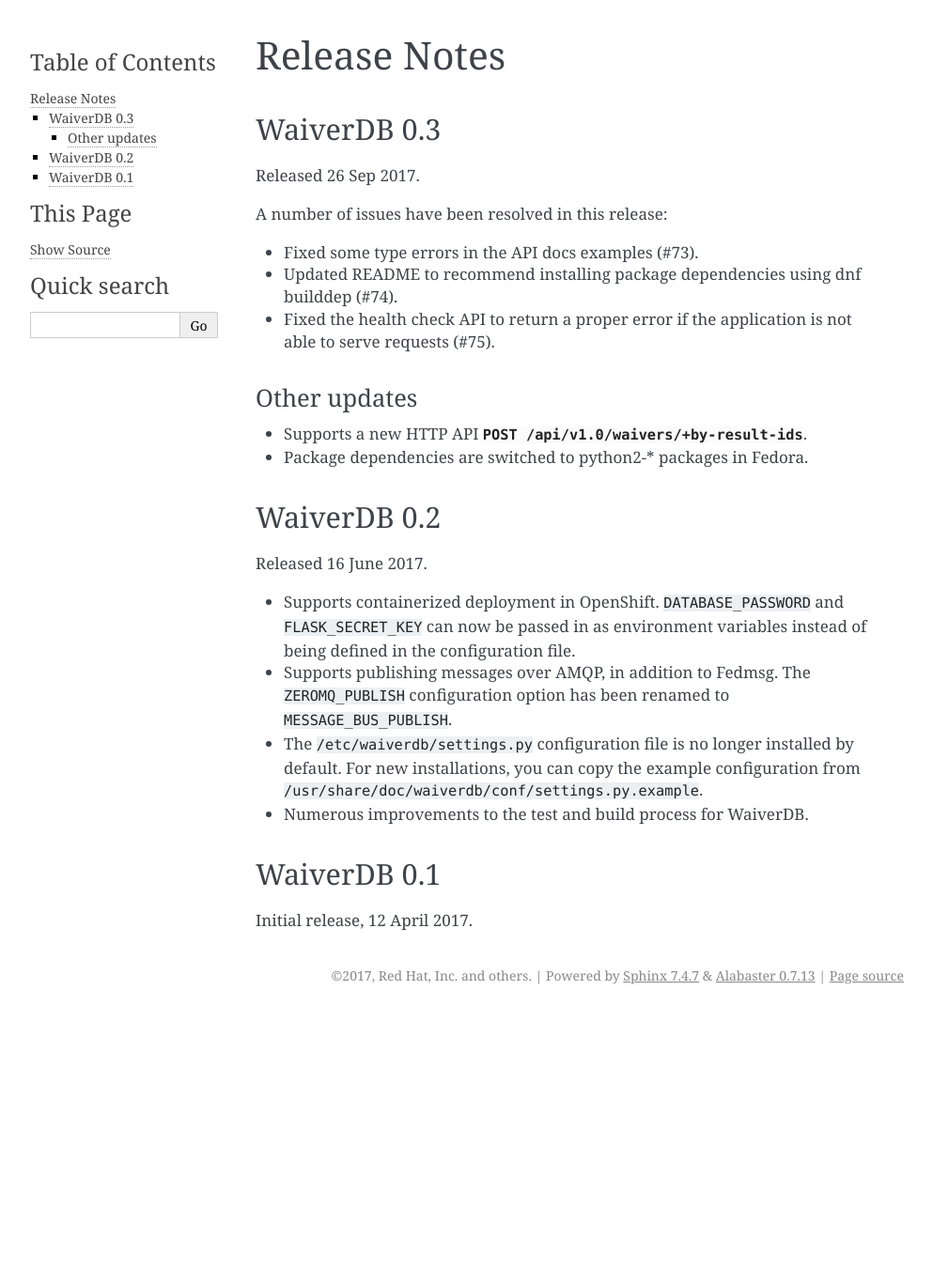
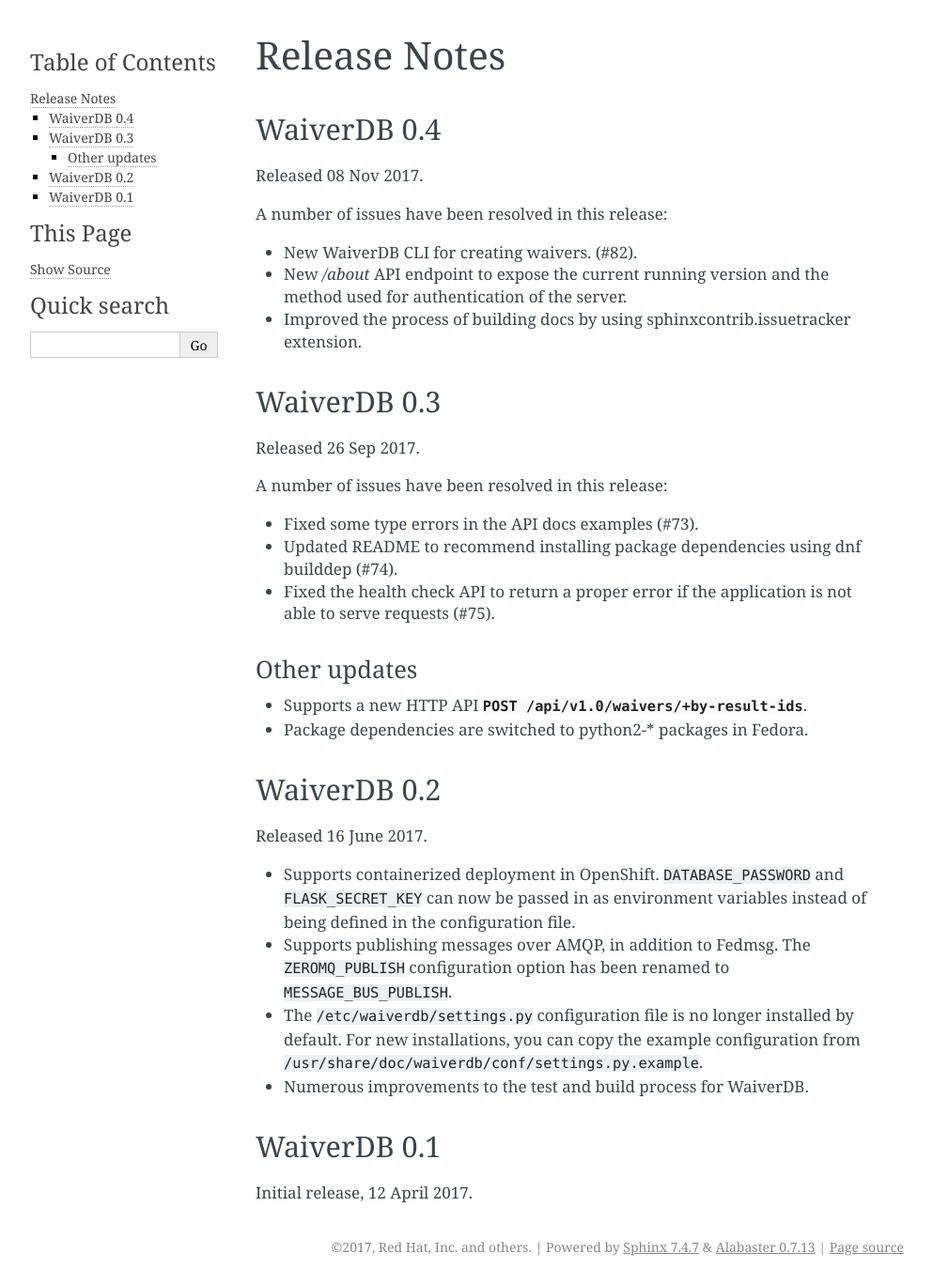
Before and after one commit to frozencemetery/waiverdb, a Sphinx documentation site: the page built from docs/release-notes.rst, in a window 1280 px wide. Shown: the whole page at 94% size, without its empty margins (148-1141 px from the left). Built offline with Sphinx 7.4.7, drawn with Linux system fonts in a browser that asks for light colours; pages that are not in the unit, such as notebooks, are missing from menus; before the commit the page ends 1078 px from its top, so only the background shows below that.

Commit message:
add release note for 0.4

```diff
--- a/docs/release-notes.rst
+++ b/docs/release-notes.rst
@@ -1,6 +1,21 @@
 =============
 Release Notes
 =============
+
+WaiverDB 0.4
+============
+
+Released 08 Nov 2017.
+
+A number of issues have been resolved in this release:
+
+* New WaiverDB CLI for creating waivers. (#82).
+
+* New `/about` API endpoint to expose the current running version and the method
+  used for authentication of the server.
+
+* Improved the process of building docs by using sphinxcontrib.issuetracker
+  extension.
 
 WaiverDB 0.3
 ============
```
